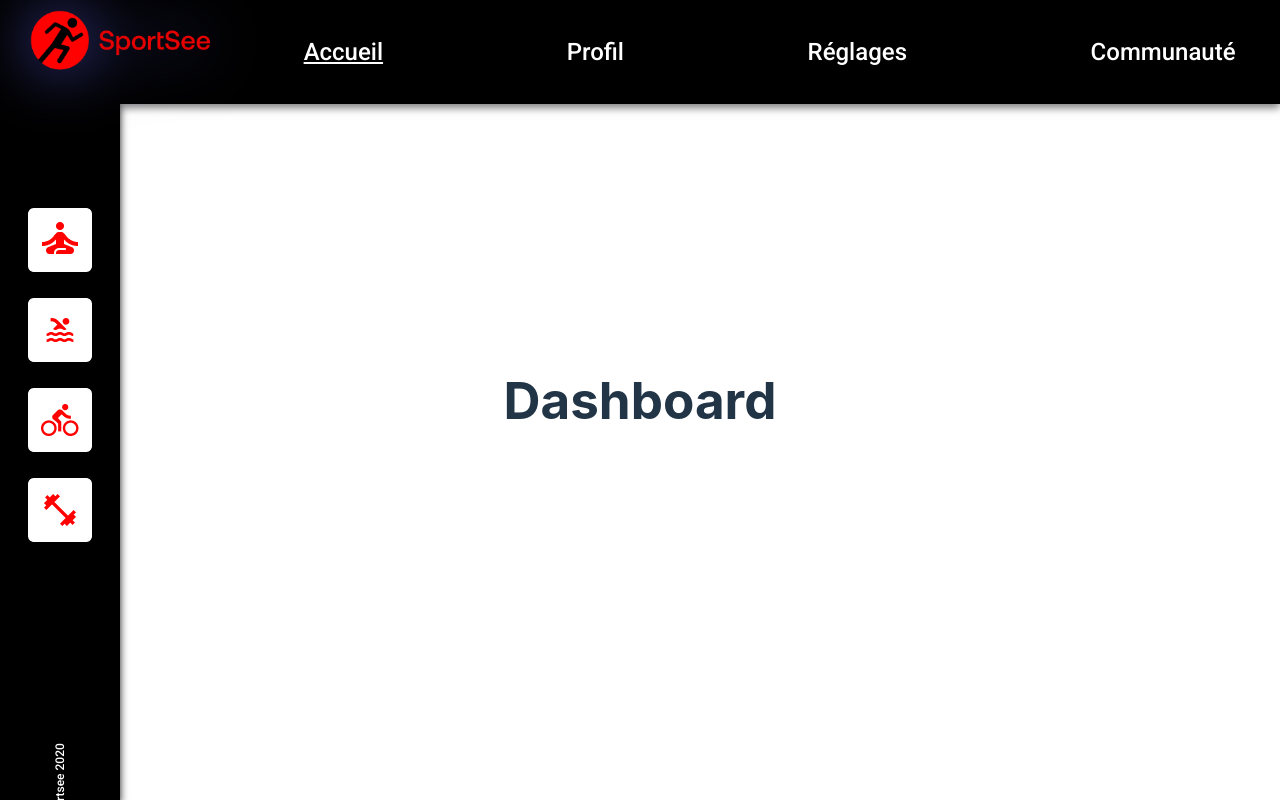
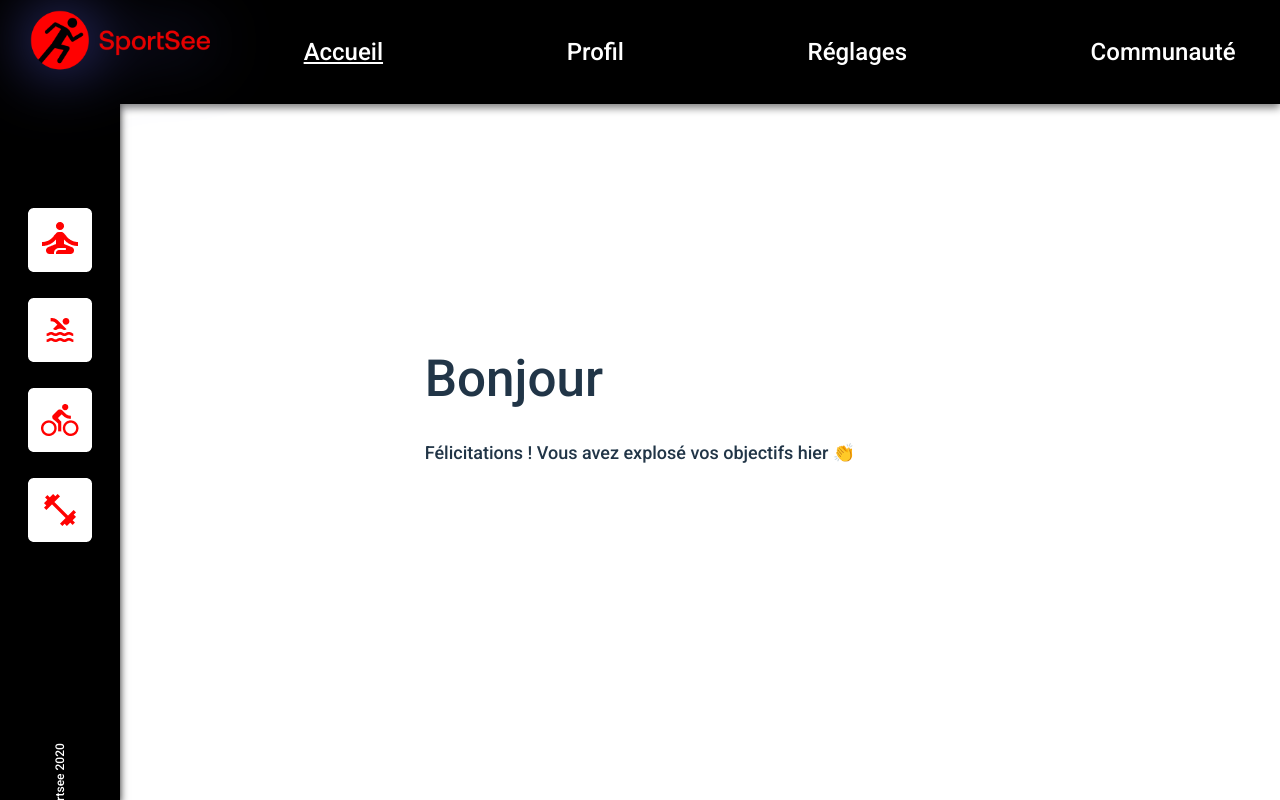
Before and after one commit to Sylviacarrera/projet12, a React (Vite) app: page /dashboard in a window 1280 px wide. Built offline with nearby package versions, Linux system fonts and the light colour scheme; no server answers; what miragejs would draw is missing.

Commit message:
dashboardh1

```diff
--- a/src/Pages/Dashboard.jsx
+++ b/src/Pages/Dashboard.jsx
@@ -1,4 +1,5 @@
 import React, { useState, useEffect } from 'react';
+import '../style/Dashboard.scss';
 
 const Dashboard = () => {
     const [user, setUser] = useState({})
@@ -10,15 +11,15 @@ const Dashboard = () => {
         })
     })
     }, [])
-  return (
-    <div>
-      <h1>Dashboard</h1>
-      {
-      user.userInfos ?
-      <p>{user.userInfos.lastName}</p>
-      :<></>
-      }
-    </div>
+    return (
+      <div className="dashboard-container">
+        <h1>
+          Bonjour <span className="red-text">{user.userInfos?.firstName}</span>
+        </h1>
+        <p className="felicitation-message">
+          Félicitations ! Vous avez explosé vos objectifs hier <span role="img" aria-label="emoji">👏</span>
+        </p>
+      </div>
   );
 };
 
--- /dev/null
+++ b/src/style/Dashboard.scss
@@ -0,0 +1,26 @@
+@import '../style/variable.scss';
+
+.dashboard-container {
+  padding: 20px;
+}
+
+h1 {
+  font-family: 'Roboto', sans-serif;
+  font-size: 48px; /* Taille de police similaire à l'exemple */
+  font-weight: 700;
+  line-height: 58px; /* Ajustez la hauteur de ligne pour le titre */
+  text-align: left;
+}
+
+.red-text {
+  color: $color-red;
+}
+
+.felicitation-message {
+  font-family: 'Roboto', sans-serif;
+  font-size: 18px; /* Taille de police pour le message de félicitations */
+  font-weight: 400;
+  line-height: 24px;
+  text-align: left;
+  margin-top: 10px; /* Espace au-dessus du message */
+}
--- a/src/style/variable.scss
+++ b/src/style/variable.scss
@@ -2,6 +2,8 @@ $color-black: #000;
 $color-white: #fff;
 $color-shadow: rgba(0, 0, 0, 0.5);
 $color-shadow-dark: rgba(0, 0, 0, 0.9);
+$color-red:#FF0000;
+
 
 // Police
 $font-family-main: 'Roboto', sans-serif;
```
